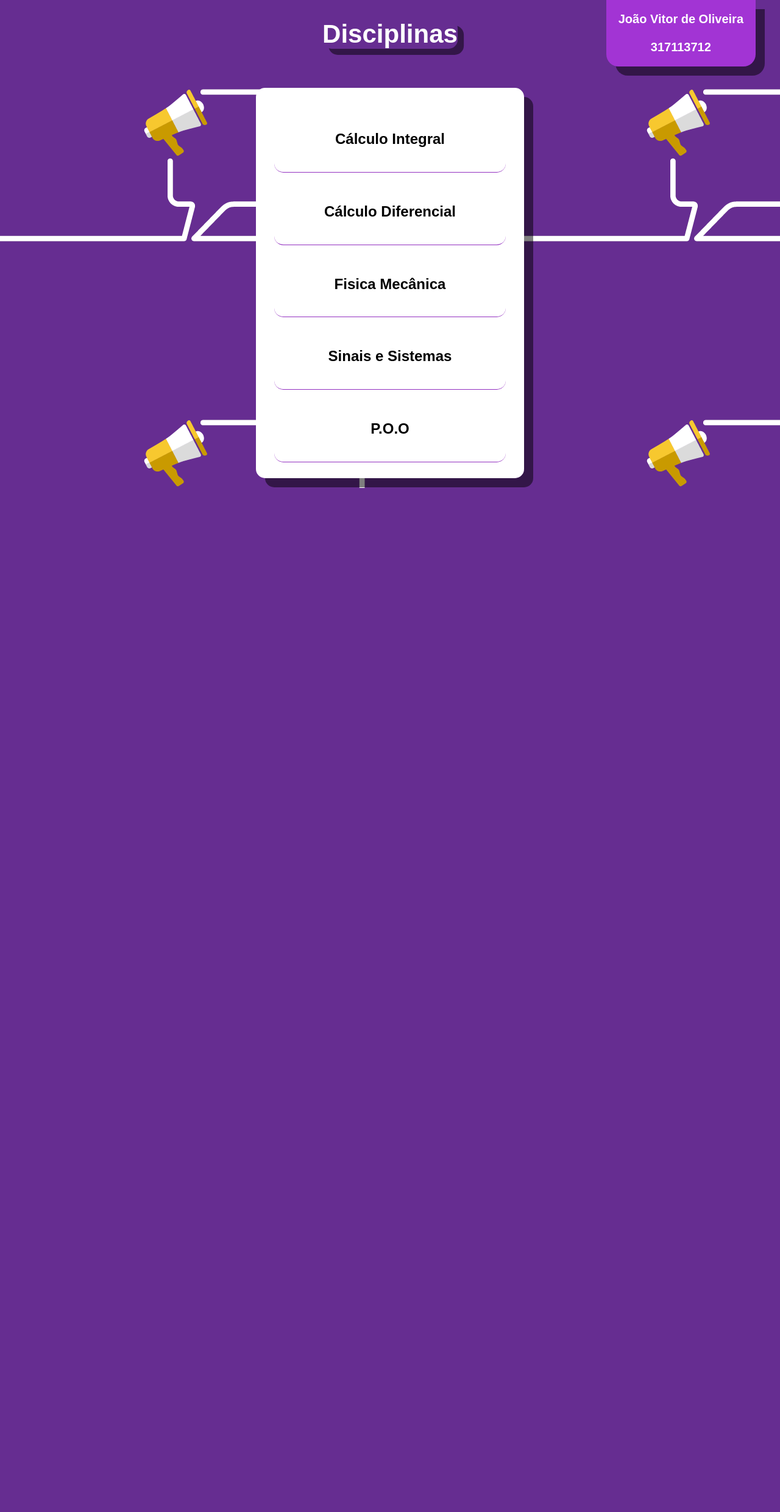
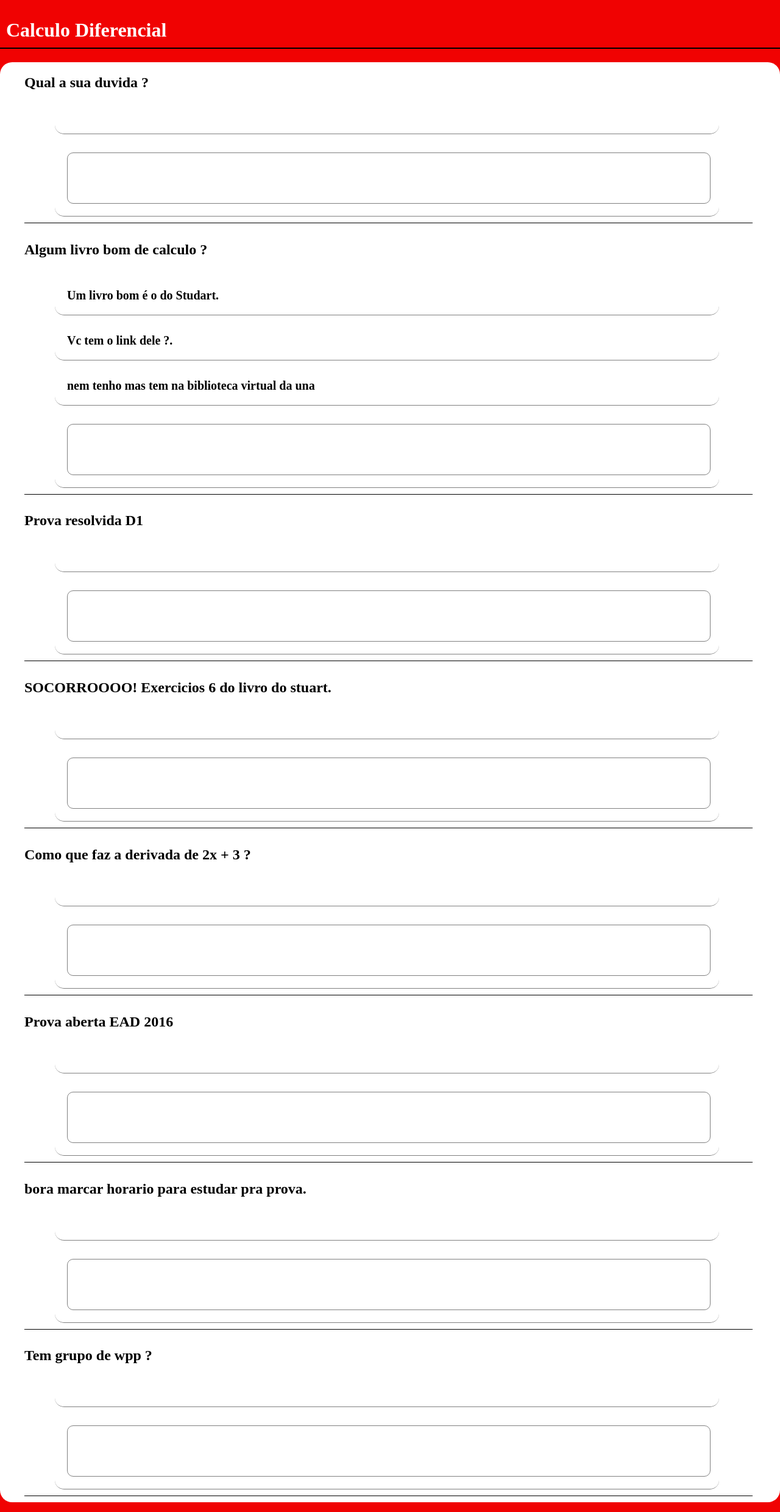
Before and after one commit to JoaoVitorDeOliveira/Connection-PHP-MYSQL, a PHP site: page /layout.html in a window 1280 px wide. Shown: the whole page at 61% size. Before the commit the page ends 800 px from the top, so only its background shows below. Run offline with PHP 8.4, Linux system fonts and the light colour scheme.

Commit message:
em produção

```diff
--- a/css/stylesTelaCadastroDeLogin.css
+++ b/css/stylesTelaCadastroDeLogin.css
@@ -3,9 +3,7 @@ body
 	margin: 0;
 	padding: 0;
 	font-family: sans-serif;
-	background: url(fundo);
-	background-repeat: no-repeat;
-	background-size: cover;
+	background: url(../res/Aleatórios-parte-2_O-que-é-blog-um-guia-detalhado.png);
 }
 .box
 {
--- a/layout.html
+++ b/layout.html
@@ -9,53 +9,135 @@
     <script src="main.js"></script>
 </head>
 <body>
-    <h1>Disciplinas</h1>
-    <div class="info">
-            João Vitor de Oliveira </br></br>
-            317113712
-    </div>
-    <div class="lateral"></div>
+    <h1>Calculo Diferencial</h1>
+
    <section>
     <ul>
 
         <li>
-            <div class="show">
-                <h2>Cálculo Integral</h2>
-            </div>
+            <div>
+                <h2>Qual a sua duvida ?</h2>
+                <ul>
+                    <li>
+
                     </li>
                     <li>
-            <div class="hidde">
-                <h2>Cálculo Diferencial</h2>
+                            <form>
+                                <input type="text" />
+                            </form>
+                    </li>
+                </ul>
             </div>
         </li>
         <li>
             <div>
-                <h2>Fisica Mecânica</h2>
+                <h2>Algum livro bom de calculo ?</h2>
+                <ul>
+                    <li>
+                        Um livro bom é o do Studart.
+                    </li>
+                    <li>
+                        Vc tem o link dele ?.
+                    </li>
+                    <li>
+                        nem tenho mas tem na biblioteca virtual da una
+                    </li>
+                    <li>
+                        <form>
+                            <input type="text" />
+                        </form>
+                    </li>
+                </ul>
+            </div>
+        </li>
+        <li>
+            <div class="pergunta">
+                <h2>Prova resolvida D1</h2>
+                <ul>
+                    <li>
+
+                    </li>
+                    <li>
+                            <form>
+                                <input type="text" />
+                            </form>
+                    </li>
+                </ul>
+            </div>
+        </li>
+        <li>
+            <div class="pergunta">
+                <h2>SOCORROOOO! Exercicios 6 do livro do stuart.</h2>
+                <ul>
+                    <li>
+
+                    </li>
+                    <li>
+                            <form>
+                                <input type="text" />
+                            </form>
+                    </li>
+                </ul>
+            </div>
+        </li>
+        <li>
+            <div class="pergunta">
+                <h2>Como que faz a derivada de 2x + 3 ?</h2>
+                <ul>
+                        <li>
+
+                        </li>
+                        <li>
+                                <form>
+                                    <input type="text" />
+                                </form>
+                        </li>
+                    </ul>
             </div>
         </li>
         <li>
             <div>
-                <h2>Sinais e Sistemas</h2>
+                <h2>Prova aberta EAD 2016</h2>
+                <ul>
+                        <li>
+
+                        </li>
+                        <li>
+                                <form>
+                                    <input type="text" />
+                                </form>
+                        </li>
+                    </ul>
             </div>
         </li>
         <li>
             <div>
-                <h2>P.O.O</h2>
+                <h2>bora marcar horario para estudar pra prova.</h2>
+                <ul>
+                        <li>
+
+                        </li>
+                        <li>
+                                <form>
+                                    <input type="text" />
+                                </form>
+                        </li>
+                    </ul>
             </div>
          </li>
         <li>
             <div>
-                    <h2>P.O.O</h2>
-                </div>
+                <h2>Tem grupo de wpp ?</h2>
+                <ul>
+                        <li>
+
                         </li>
                         <li>
-                    <div>
-                        <h2>P.O.O</h2>
-                    </div>
+                                <form>
+                                    <input type="text" />
+                                </form>
                         </li>
-                <li>
-                        <div>
-                            <h2>P.O.O</h2>
+                    </ul>
             </div>
         </li>
 
--- a/main.css
+++ b/main.css
@@ -1,80 +1,51 @@
 body
 {
-    margin: 0;
+    margin:0;
     padding: 0;
-    font-family: sans-serif;
-    background: url(res/Aleatórios-parte-2_O-que-é-blog-um-guia-detalhado.png);
-}
-.info
-{
-    float: right;
-    margin-right: 40px;
-    padding: 20px;
-    color: white;
-    font-size: 20px;
-    font-weight: bold;
-    box-shadow: 15px 15px 0px rgba(0, 0, 0, .5);
-    background: #a234d4;
-    border-radius: 0px 0px 20px 20px;
-    transition: .3s;
-    text-align: center;
-}
-.info:hover
-{
-    transform: scale(1.2);
-    cursor: pointer;
-    transition: .3s;
+    background: rgb(240, 2, 2);
 }
 ul
 {
-    margin: 0;
-    padding: 20px;
-    position: absolute;
-    height: 600px;
-    max-height: 600px;
-    width: 400px;
-    top: 58%;
-    left: 50%;
-    transform: translate(-50%, -50%);
-    background: #fff;
-    border-radius: 15px;
-    box-shadow: 15px 15px 0px rgba(0, 0, 0, .5);
-    box-sizing: content-box;
+    background: white;
+    border-radius: 20px;
     overflow: auto;
+    padding-right: 45px;
+    box-sizing: border-box;
 }
 h1
 {
-    position: absolute;
-    margin: 0;
-    padding: 0;
-    color: #fff;
+    color: white;
+    border-bottom: 2px solid black;
+    padding: 10px;
+}
+h2
+{
     font-weight: bold;
-    position: absolute;
-    top: 7%;
-    left: 50%;
-    transform: translate(-50%, -50%);
-    border-radius: 15px;
-    box-shadow: 10px 10px 0px rgba(0, 0, 0, .5);
-    font-size: 42px;
 }
-
-ul li
+div
+{
+    border-bottom: solid 1px black;
+}
+li
 {
     position: relative;
     list-style: none;
-    box-sizing: border-box;
-    padding: 20px;
     border-radius: 15px;
-    border-bottom: solid 1px #922fc0;
-    margin: 10px;
-    text-align: center;
+    padding-bottom: 10px;
+    margin: 0;
 }
-
-ul li:hover
+ul li ul li
 {
-    background: #922fc0;
-    border-radius: 15px;
-    transition: .1s;
-    color: #fff;
-    cursor: pointer;
+   padding: 20px;
+   font-size: 20px;
+   font-weight: bold;
+   border-bottom: 1px solid gray;
+   margin: 10px;
 }
+input
+{
+    border-radius: 10px;
+    border: 1px solid gray;
+    width: 100%;
+    height: 10vh;
+}
--- a/php/autenticarUsuario.php
+++ b/php/autenticarUsuario.php
@@ -14,6 +14,7 @@
         }
     }
 
-    echo "RA ou Senha inválido";
+    echo "<script>alert('RA ou Senha incorreto!');</script>";
+    echo "<script>javascript:window.location='../html/telaDeLogin.html';</script>";
 
 ?>
--- a/php/criarTabelasDeDisciplinasGenericas.php
+++ b/php/criarTabelasDeDisciplinasGenericas.php
@@ -18,7 +18,6 @@
                                                                              e ajudando')";
     mysqli_query($conectar, $query);
 
-
     $query = mysqli_query($conectar, "SHOW COLUMNS FROM `TB_{$nomeDaMateria}`");
     while($row=mysqli_fetch_assoc($query)){
         echo $row["Field"]."<br />";
--- a/style.css
+++ b/style.css
@@ -89,16 +89,18 @@ button:hover
     position: absolute;
     top: 50%;
     left: 50%;
-    transform: translate(-50%,-50%)
+    transform: translate(-50%,-50%);
+    width: 100%;
 }
 table, th, td
 {
     border: 2px solid gray;
     border-collapse: collapse;
+    width: 100%;
 }
 td
 {
-    padding: 10px;
+    padding: 100px;
 }
 tr:nth-child(even)
 {
```
Also changed, not shown: css/stylesDisciplinasTelaPrincipal.css (+75 -22 lines), css/stylesTelaDeLogin.css (+6 -8 lines), php/disciplinasTelaPrincipal.php (+21 -18 lines), php/disciplinasTelaPrincipalDeprecado.php (added, +33 -0 lines), php/telaDeDisciplinasGenericas.php (+12 -0 lines). Lines whose indentation alone changed are shown as unchanged.
